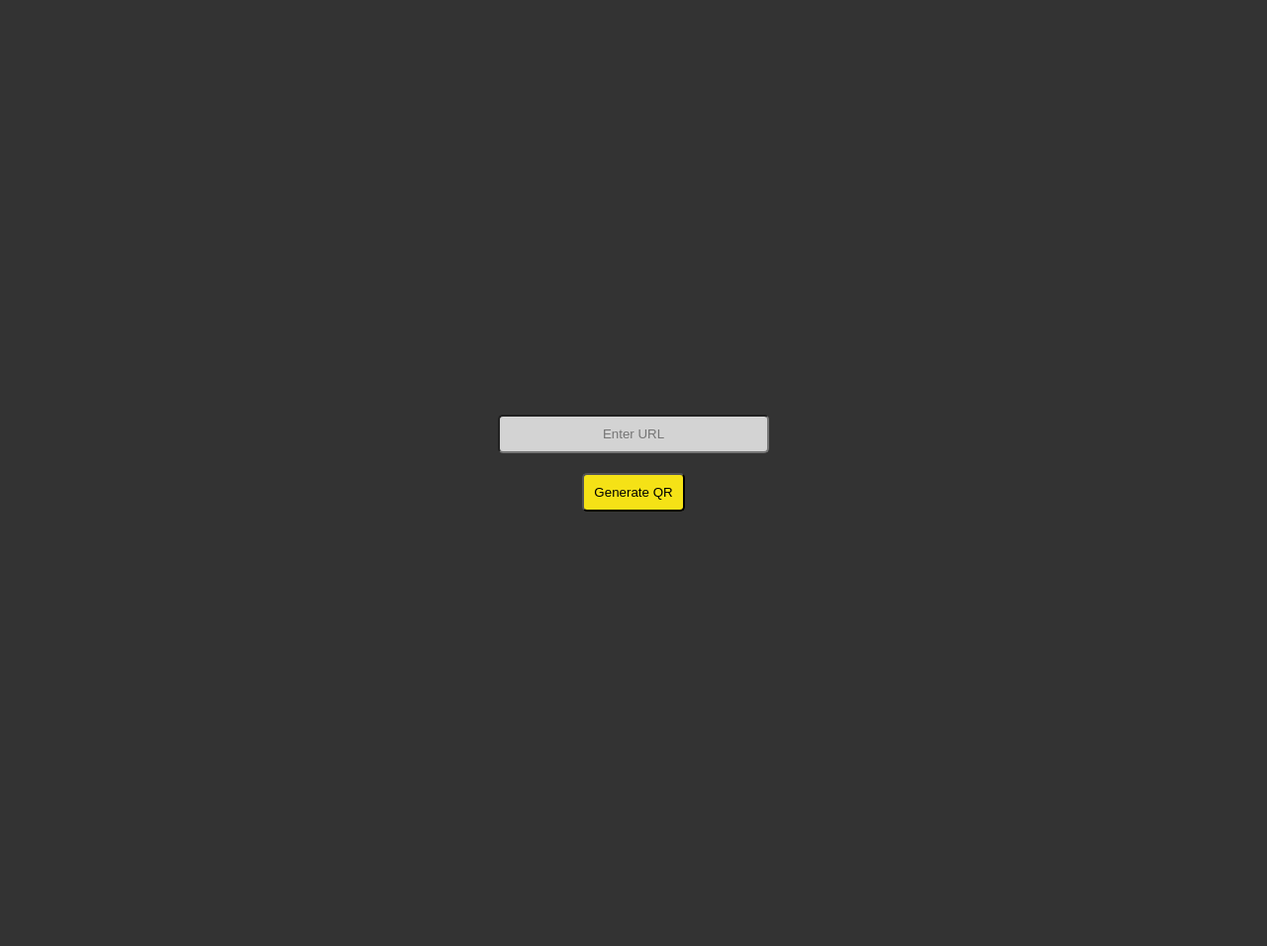
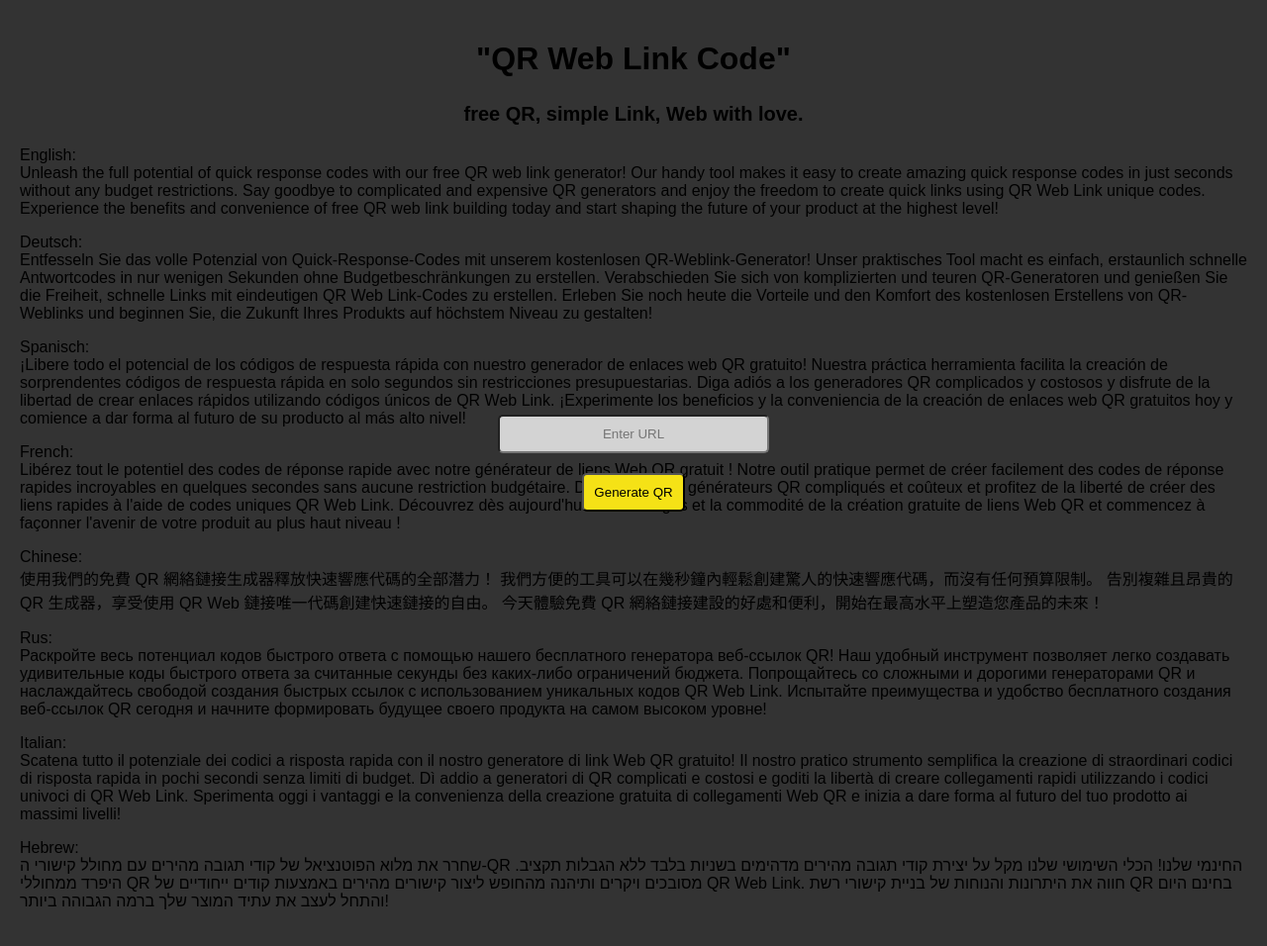
Before and after one commit to RuslanKovalyov/qr-web.link, a Django app: page / in a window 1280 px wide. Shown: the whole page at 99% size. Before the commit the page ends 517 px from the top, so only its background shows below. Run offline with Django 4.2, Linux system fonts and the light colour scheme.

Commit message:
generator page text background

```diff
--- a/Project Deployment Steps.txt
+++ b/Project Deployment Steps.txt
@@ -1,9 +1,10 @@
 #Django setUp
-    cd .../qr-web.link
+    cd .../qr-web
     pip install virtualenv
     python3 -m virtualenv venv
     source venv/bin/activate
     pip install Django
+    pip install gunicorn
     pip install qrcode
     pip install pillow
     python3 -m django startproject qrweb .
--- a/main/templates/input_url.html
+++ b/main/templates/input_url.html
@@ -11,9 +11,6 @@
         margin: 0;
         padding: 0;
         background-color: #333; /* Dark gray background color */
-        display: flex;
-        justify-content: center; /* Center content horizontally */
-        align-items: center; /* Center content vertically */
         height: 100vh; /* 100% of viewport height */
       }
       .center-div {
@@ -21,6 +18,15 @@
         border-radius: 5px; /* Round edges with 5px radius */
         width: max-content; /* Width determined by content */
         text-align: center; /* Center content inside the div */
+        position: absolute; /* Fixed position of the form */
+        top: 50%; /* Center vertically */
+        left: 50%; /* Center horizontally */
+        transform: translate(-50%, -50%); /* Center the form */
+      }
+      .text-container {
+        height: 100%; /* Height of 60% of viewport */
+        overflow: auto; /* Enable scrolling */
+        padding: 20px;
       }
       input[type="text"] {
         font-size: smaller;
@@ -61,5 +67,45 @@
         <button type="submit">Generate QR</button>
       </form>
     </div>
+    <div class="text-container">
+      <h1 style="text-align: center;">
+        "QR Web Link Code"
+      </h1>
+      <h2 style="text-align: center;">
+        <small>
+          free QR, simple Link, Web with love.
+        </small>
+      </h2>
+      <p>
+        English: <br>
+        Unleash the full potential of quick response codes with our free QR web link generator! Our handy tool makes it easy to create amazing quick response codes in just seconds without any budget restrictions. Say goodbye to complicated and expensive QR generators and enjoy the freedom to create quick links using QR Web Link unique codes. Experience the benefits and convenience of free QR web link building today and start shaping the future of your product at the highest level!
+      </p>
+      <p>
+        Deutsch: <br>
+        Entfesseln Sie das volle Potenzial von Quick-Response-Codes mit unserem kostenlosen QR-Weblink-Generator! Unser praktisches Tool macht es einfach, erstaunlich schnelle Antwortcodes in nur wenigen Sekunden ohne Budgetbeschränkungen zu erstellen. Verabschieden Sie sich von komplizierten und teuren QR-Generatoren und genießen Sie die Freiheit, schnelle Links mit eindeutigen QR Web Link-Codes zu erstellen. Erleben Sie noch heute die Vorteile und den Komfort des kostenlosen Erstellens von QR-Weblinks und beginnen Sie, die Zukunft Ihres Produkts auf höchstem Niveau zu gestalten!      </p>
+      <p>
+      <p>
+        Spanisch: <br>
+        ¡Libere todo el potencial de los códigos de respuesta rápida con nuestro generador de enlaces web QR gratuito! Nuestra práctica herramienta facilita la creación de sorprendentes códigos de respuesta rápida en solo segundos sin restricciones presupuestarias. Diga adiós a los generadores QR complicados y costosos y disfrute de la libertad de crear enlaces rápidos utilizando códigos únicos de QR Web Link. ¡Experimente los beneficios y la conveniencia de la creación de enlaces web QR gratuitos hoy y comience a dar forma al futuro de su producto al más alto nivel!
+      <p>
+        French: <br>
+        Libérez tout le potentiel des codes de réponse rapide avec notre générateur de liens Web QR gratuit ! Notre outil pratique permet de créer facilement des codes de réponse rapides incroyables en quelques secondes sans aucune restriction budgétaire. Dites adieu aux générateurs QR compliqués et coûteux et profitez de la liberté de créer des liens rapides à l'aide de codes uniques QR Web Link. Découvrez dès aujourd'hui les avantages et la commodité de la création gratuite de liens Web QR et commencez à façonner l'avenir de votre produit au plus haut niveau !
+      </p>
+      <p>
+        Chinese: <br>
+        使用我們的免費 QR 網絡鏈接生成器釋放快速響應代碼的全部潛力！ 我們方便的工具可以在幾秒鐘內輕鬆創建驚人的快速響應代碼，而沒有任何預算限制。 告別複雜且昂貴的 QR 生成器，享受使用 QR Web 鏈接唯一代碼創建快速鏈接的自由。 今天體驗免費 QR 網絡鏈接建設的好處和便利，開始在最高水平上塑造您產品的未來！
+      </p>
+      <p>
+        Rus: <br>
+        Раскройте весь потенциал кодов быстрого ответа с помощью нашего бесплатного генератора веб-ссылок QR! Наш удобный инструмент позволяет легко создавать удивительные коды быстрого ответа за считанные секунды без каких-либо ограничений бюджета. Попрощайтесь со сложными и дорогими генераторами QR и наслаждайтесь свободой создания быстрых ссылок с использованием уникальных кодов QR Web Link. Испытайте преимущества и удобство бесплатного создания веб-ссылок QR сегодня и начните формировать будущее своего продукта на самом высоком уровне!
+      </p>
+      <p>
+        Italian: <br>
+        Scatena tutto il potenziale dei codici a risposta rapida con il nostro generatore di link Web QR gratuito! Il nostro pratico strumento semplifica la creazione di straordinari codici di risposta rapida in pochi secondi senza limiti di budget. Dì addio a generatori di QR complicati e costosi e goditi la libertà di creare collegamenti rapidi utilizzando i codici univoci di QR Web Link. Sperimenta oggi i vantaggi e la convenienza della creazione gratuita di collegamenti Web QR e inizia a dare forma al futuro del tuo prodotto ai massimi livelli!      </p>
+      <p>
+        Hebrew: <br>
+        שחרר את מלוא הפוטנציאל של קודי תגובה מהירים עם מחולל קישורי ה-QR החינמי שלנו! הכלי השימושי שלנו מקל על יצירת קודי תגובה מהירים מדהימים בשניות בלבד ללא הגבלות תקציב. היפרד ממחוללי QR מסובכים ויקרים ותיהנה מהחופש ליצור קישורים מהירים באמצעות קודים ייחודיים של QR Web Link. חווה את היתרונות והנוחות של בניית קישורי רשת QR בחינם היום והתחל לעצב את עתיד המוצר שלך ברמה הגבוהה ביותר!
+      </p>
+    </div>
   </body>
 </html>
```
Also changed, not shown: main/static/qr.png, static/qr.png, 1 other file.
